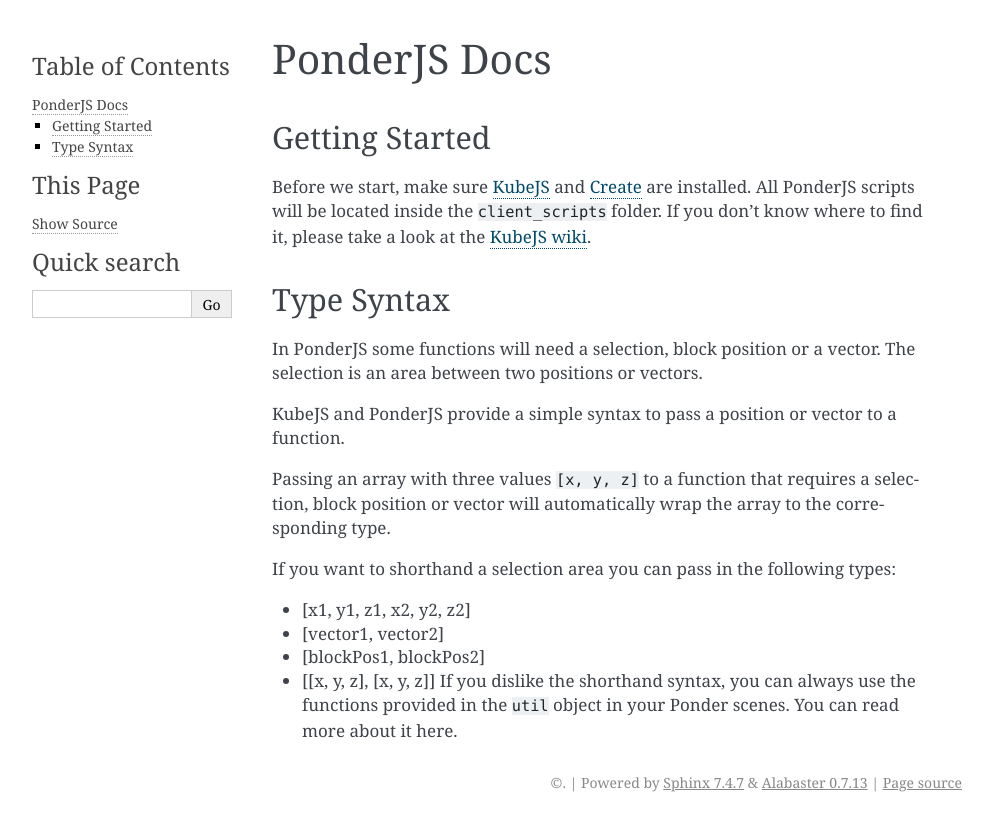
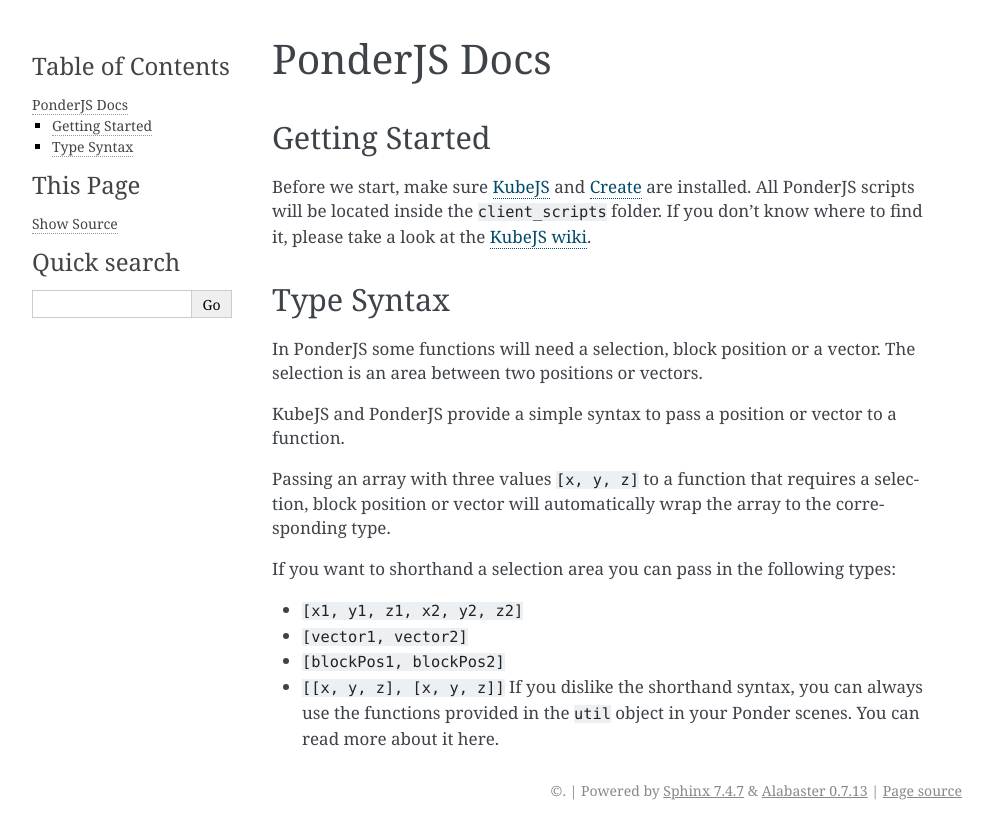
Before and after one commit to Ludi87/ponderjs-docs, a Sphinx documentation site: the page built from docs/ponderjs.md, in a window 1280 px wide. Shown: the top 839 px of the page, without its empty margins (148-1141 px from the left). Built offline with Sphinx 7.4.7, drawn with Linux system fonts in a browser that asks for light colours.

```diff
--- a/docs/ponderjs.md
+++ b/docs/ponderjs.md
@@ -15,8 +15,8 @@ Passing an array with three values `[x, y, z]` to a function that requires a sel
 
 If you want to shorthand a selection area you can pass in the following types:
 
-* [x1, y1, z1, x2, y2, z2]
-* [vector1, vector2]
-* [blockPos1, blockPos2]
-* [[x, y, z], [x, y, z]]
+* `[x1, y1, z1, x2, y2, z2]`
+* `[vector1, vector2]`
+* `[blockPos1, blockPos2]`
+* `[[x, y, z], [x, y, z]]`
 If you dislike the shorthand syntax, you can always use the functions provided in the `util` object in your Ponder scenes. You can read more about it here.
```
